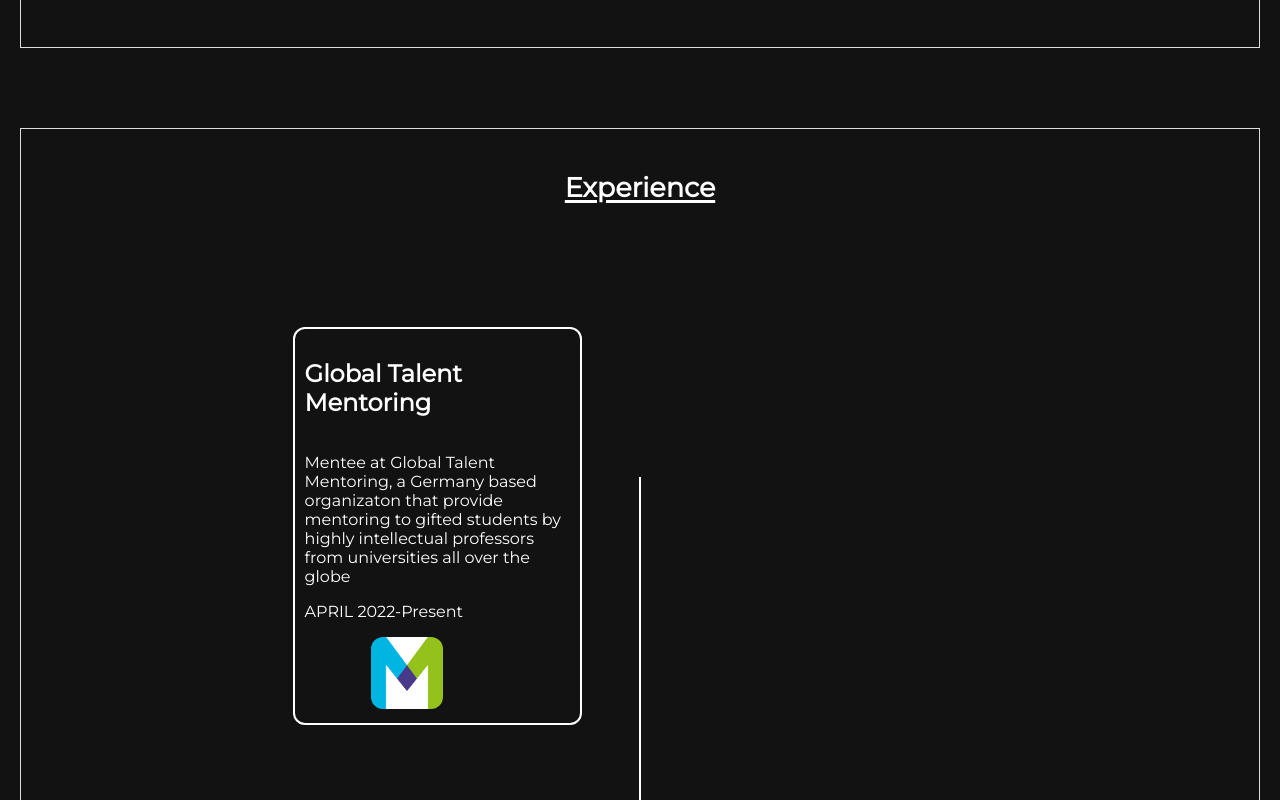
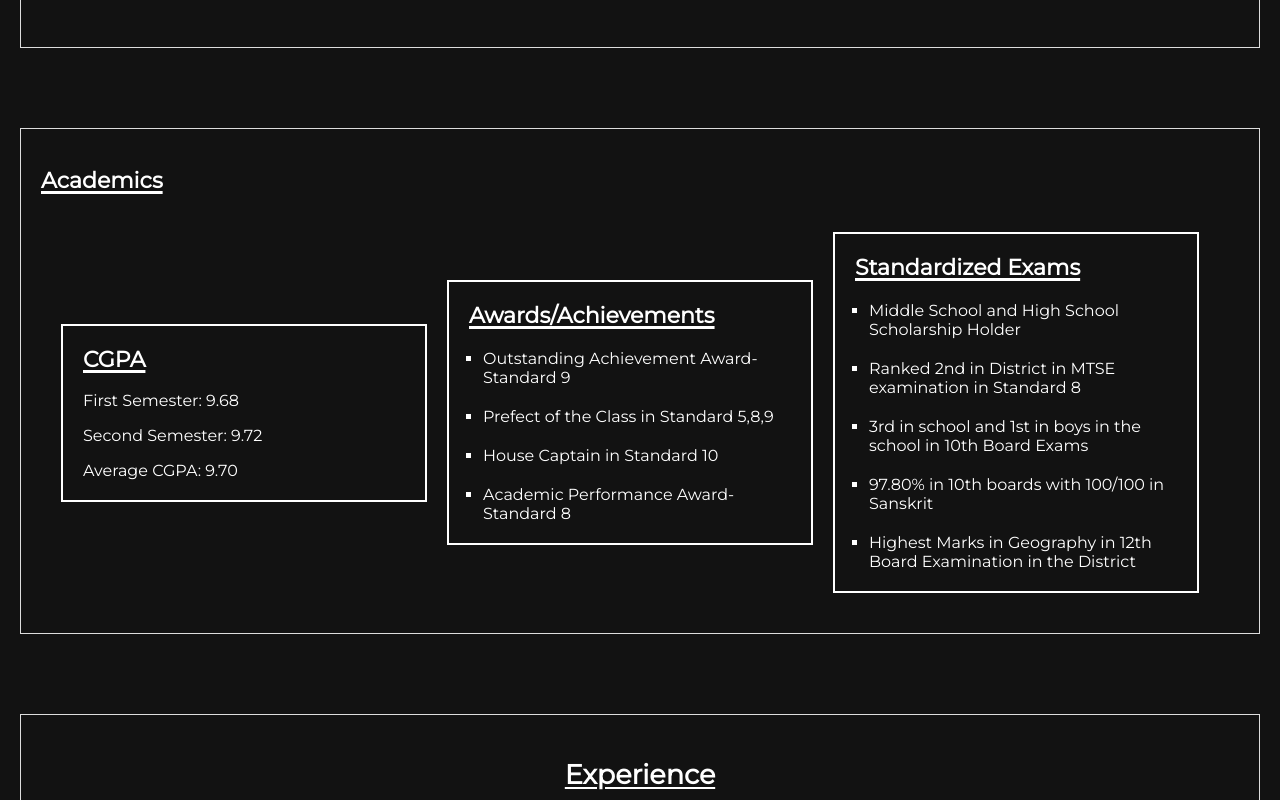
Before and after one commit to anuragrege/portfolio-site, a React (Create React App) app: page / in a window 1280 px wide. Shown: the part 1760-2560 px from the top of the page. Built offline with nearby package versions, Linux system fonts and the light colour scheme.

Commit message:
add academics section and minor fixes

```diff
--- a/src/App.css
+++ b/src/App.css
@@ -195,13 +195,16 @@ h1 {
 #contact,
 #academic,
 #awards,
-#home {
+#home,
+#acad,
+#exp {
   scroll-margin-top: 100px;
 }
 #projects,
 #skills,
 #contact,
-#exp u {
+#exp,
+#acad u {
   color: #ffffff;
   text-underline-offset: 3px;
   text-decoration-thickness: 3px;
@@ -480,3 +483,56 @@ textarea::placeholder {
   text-align: center;
   font-size: 18px;
 }
+.academic-awards-section {
+  display: flex;
+  justify-content: space-between;
+  align-items: center;
+  background-color: #121212;
+  color: #ffffff;
+  padding: 20px;
+}
+
+.academic-section,
+.awards-section,
+.achievements-section {
+  flex: 1;
+  text-align: left;
+  border: 2px solid #ffffff;
+  margin-right: 20px;
+}
+
+.cgpa,
+.average-cgpa,
+.awards-list,
+.achievements-list {
+  margin: 20px;
+}
+.academic-awards-section u {
+  text-decoration-color: #ffffff;
+}
+#acad h2 {
+  font-size: 22px;
+}
+
+#acad ul {
+  list-style: square;
+  padding: 0;
+}
+
+#acad ul li {
+  margin: 20px 0;
+  margin-left: 14px;
+}
+
+@media (max-width: 768px) {
+  .academic-awards-section {
+    flex-direction: column;
+  }
+
+  .academic-section,
+  .awards-section,
+  .achievements-section {
+    width: 100%;
+    margin-bottom: 20px;
+  }
+}
--- a/src/App.js
+++ b/src/App.js
@@ -44,7 +44,10 @@ class App extends Component {
                 <a href="#skills">Skills</a>
               </li>
               <li>
-                <a href="#academic">Academics</a>
+                <a href="#acad">Academics</a>
+              </li>
+              <li>
+                <a href="#exp">Experience</a>
               </li>
               <li>
                 <a href="#contact">Contact</a>
@@ -191,6 +194,59 @@ class App extends Component {
             </div>
           </section>
 
+          <section id="acad" className="section">
+            <u>
+              <h2>Academics</h2>
+            </u>
+            <div className="academic-awards-section">
+              <div className="academic-section">
+                <div className="cgpa">
+                  <u>
+                    <h2>CGPA</h2>
+                  </u>
+                  <p>First Semester: 9.68</p>
+                  <p>Second Semester: 9.72</p>
+                  <p>Average CGPA: 9.70</p>
+                </div>
+              </div>
+              <div className="awards-section">
+                <div class="awards-list">
+                  <u>
+                    <h2>Awards/Achievements</h2>
+                  </u>
+                  <ul>
+                    <li>Outstanding Achievement Award- Standard 9</li>
+                    <li>Prefect of the Class in Standard 5,8,9</li>
+                    <li>House Captain in Standard 10</li>
+                    <li>Academic Performance Award- Standard 8</li>
+                  </ul>
+                </div>
+              </div>
+              <div class="achievements-section">
+                <div class="achievements-list">
+                  <u>
+                    <h2>Standardized Exams</h2>
+                  </u>
+                  <ul>
+                    <li>Middle School and High School Scholarship Holder</li>
+                    <li>
+                      Ranked 2nd in District in MTSE examination in Standard 8
+                    </li>
+                    <li>
+                      3rd in school and 1st in boys in the school in 10th Board
+                      Exams
+                    </li>
+                    <li>97.80% in 10th boards with 100/100 in Sanskrit</li>
+                    <li>
+                      Highest Marks in Geography in 12th Board Examination in
+                      the District
+                    </li>
+                  </ul>
+                </div>
+              </div>
+            </div>
+          </section>
+
           <section id="exp" className="section">
             <u>
               <h2>Experience</h2>
@@ -237,8 +293,8 @@ class App extends Component {
                 <div className="experience-content">
                   <h2>Alexa Developers SRM</h2>
                   <p>
-                    Member of the Creative Team at a student club officially
-                    affiliated with Amazon Alexa
+                    Member of the Creative and Technical Team at a student club
+                    officially affiliated with Amazon Alexa
                   </p>
                   <p>NOVEMBER 2022-Present</p>
                   <a href="https://alexadevsrm.com/" target="blank">
@@ -255,7 +311,7 @@ class App extends Component {
                   <h2>WictroniX</h2>
                   <p>
                     Front end Developer Intern @WictroniX, a startup Company
-                    based in Suat that provides digital solutions to other
+                    based in Surat that provides digital solutions to other
                     companies
                   </p>
                   <p>AUGUST 2023-Present</p>
```
